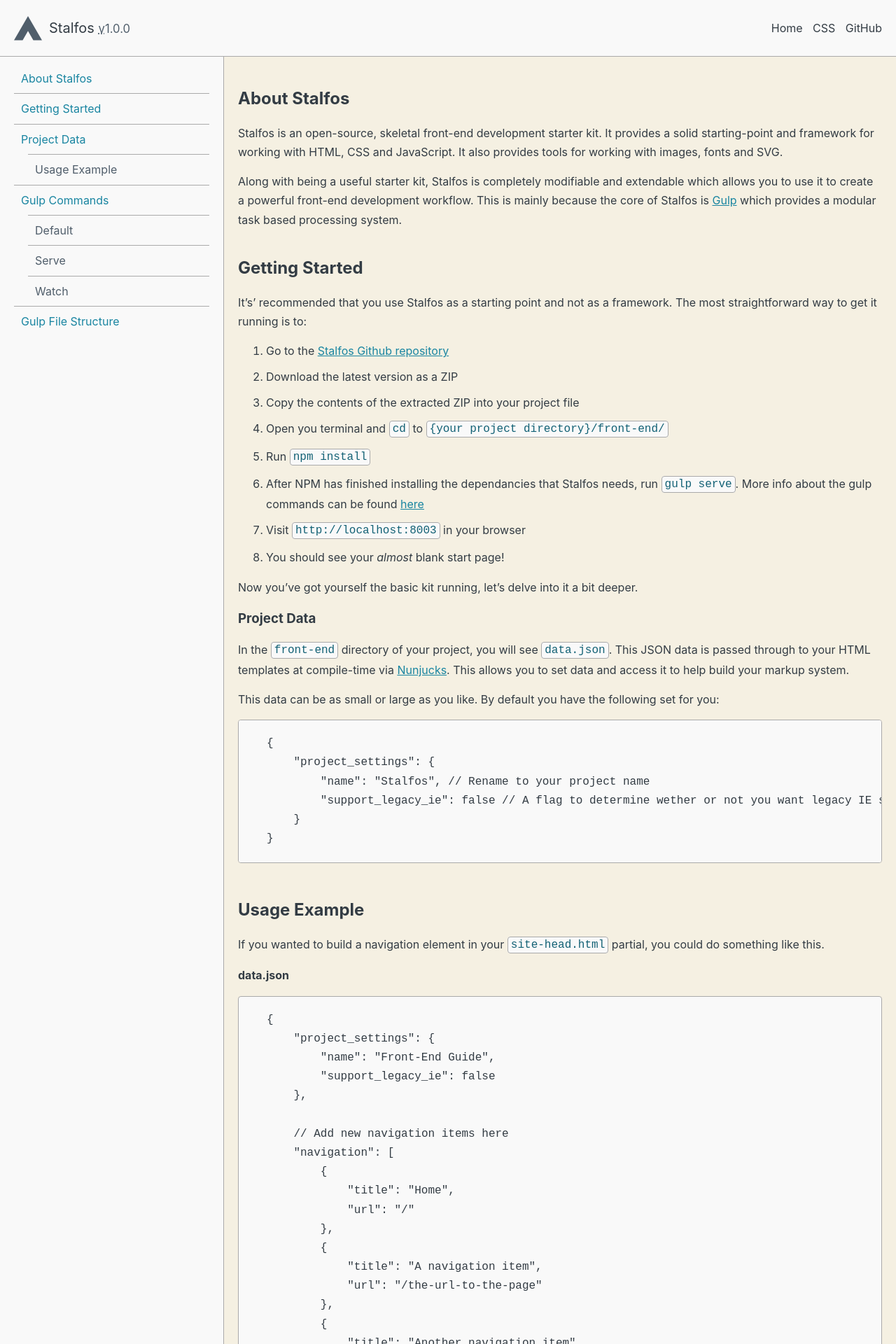
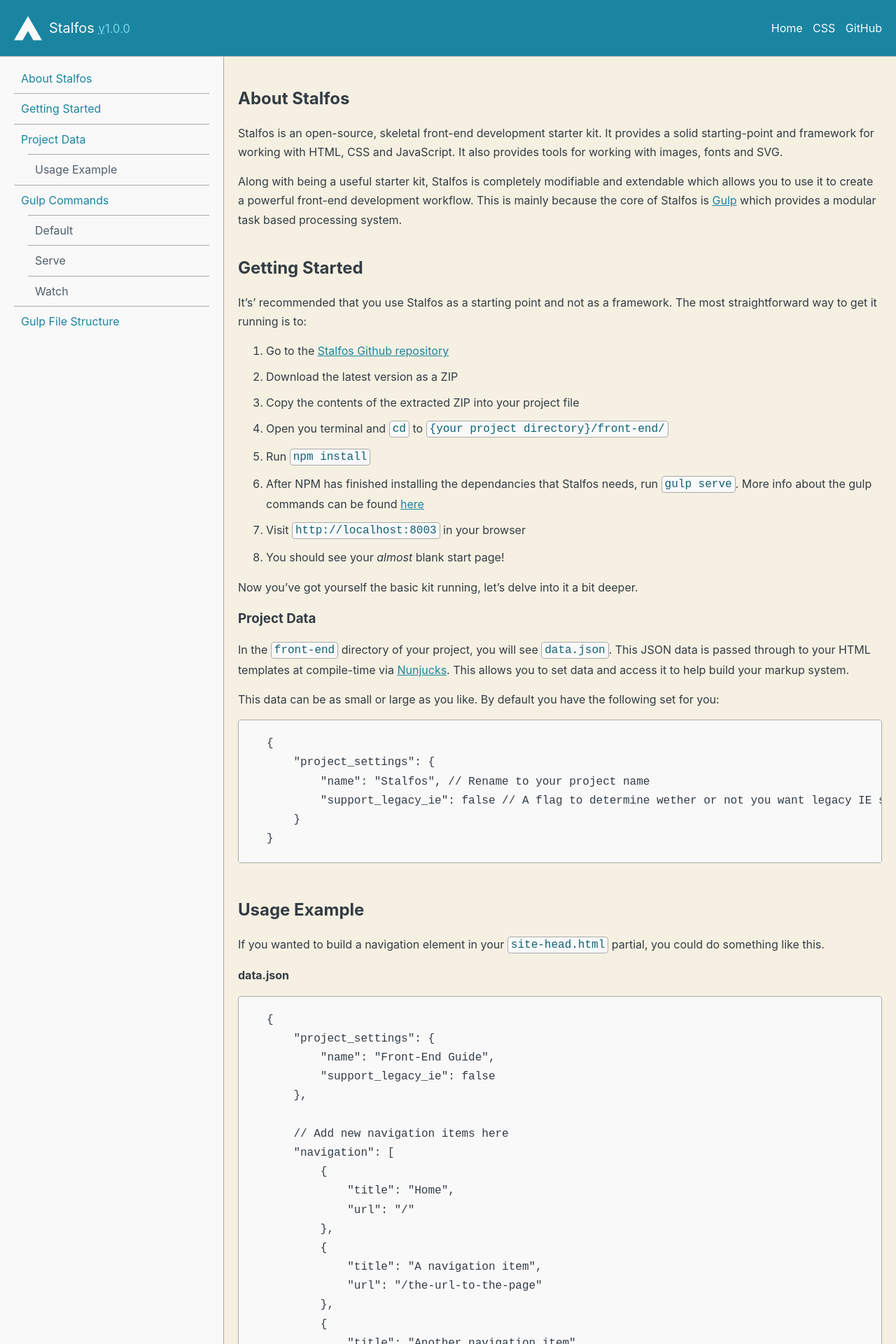
Before and after one commit to Andy-set-studio/stalfos.io, a Jekyll site: the page built from index.md, in a window 1280 px wide. Shown: the top 1920 px of the page at 70% size. Built offline with Jekyll 4.4.1, drawn with Linux system fonts in a browser that asks for light colours.

Commit message:
Recolour site head

```diff
--- a/css/legacy.css
+++ b/css/legacy.css
@@ -1,2 +1,2 @@
-@charset "UTF-8";.lt-ie9 article,.lt-ie9 aside,.lt-ie9 figcaption,.lt-ie9 figure,.lt-ie9 footer,.lt-ie9 header,.lt-ie9 main,.lt-ie9 nav,.lt-ie9 section{display:block}.site-head{border-bottom:1px solid #aaa;background:#f9f9f9}
+@charset "UTF-8";.lt-ie9 article,.lt-ie9 aside,.lt-ie9 figcaption,.lt-ie9 figure,.lt-ie9 footer,.lt-ie9 header,.lt-ie9 main,.lt-ie9 nav,.lt-ie9 section{display:block}.site-head{border-bottom:1px solid #aaa;background:#1985A1}
 /*# sourceMappingURL=legacy.css.map */
--- a/front-end/scss/project/components/_logo.scss
+++ b/front-end/scss/project/components/_logo.scss
@@ -7,7 +7,7 @@
 			width: 100%;
 			height: 100%;
 			display: block;
-			fill: $slate;
+			fill: $white;
 		}
 	}
 }
--- a/front-end/scss/project/layouts/_site-head.scss
+++ b/front-end/scss/project/layouts/_site-head.scss
@@ -1,6 +1,6 @@
 .site-head {
 	border-bottom: 1px solid $grey;
-	background: $white;
+	background: $turqoise;
 
 	@include mode("global") {
 
@@ -39,12 +39,12 @@
 			&__text {
 				width: calc(100% - 40px);
 				padding-left: $gutter--mini;
-				color: $slate--mid;
+				color: $white;
 
 				@include font-size(20px, true, false, $tight-line-height-ratio);
 
 				> * {
-					color: $slate;
+					color: $turqoise--light;
 				}
 			}
 
--- a/front-end/scss/project/vars/_color.scss
+++ b/front-end/scss/project/vars/_color.scss
@@ -8,5 +8,6 @@
 $slate: #505e6b;
 $slate--mid: #333c44;
 
+$turqoise--light: #7ad3ea;
 $turqoise: #1985A1;
 $turqoise--mid: #126175;
```
Also changed, not shown: front-end/scss/project/layouts/_primary-nav.scss (+3 -4 lines), css/global.css, 2 other files.
